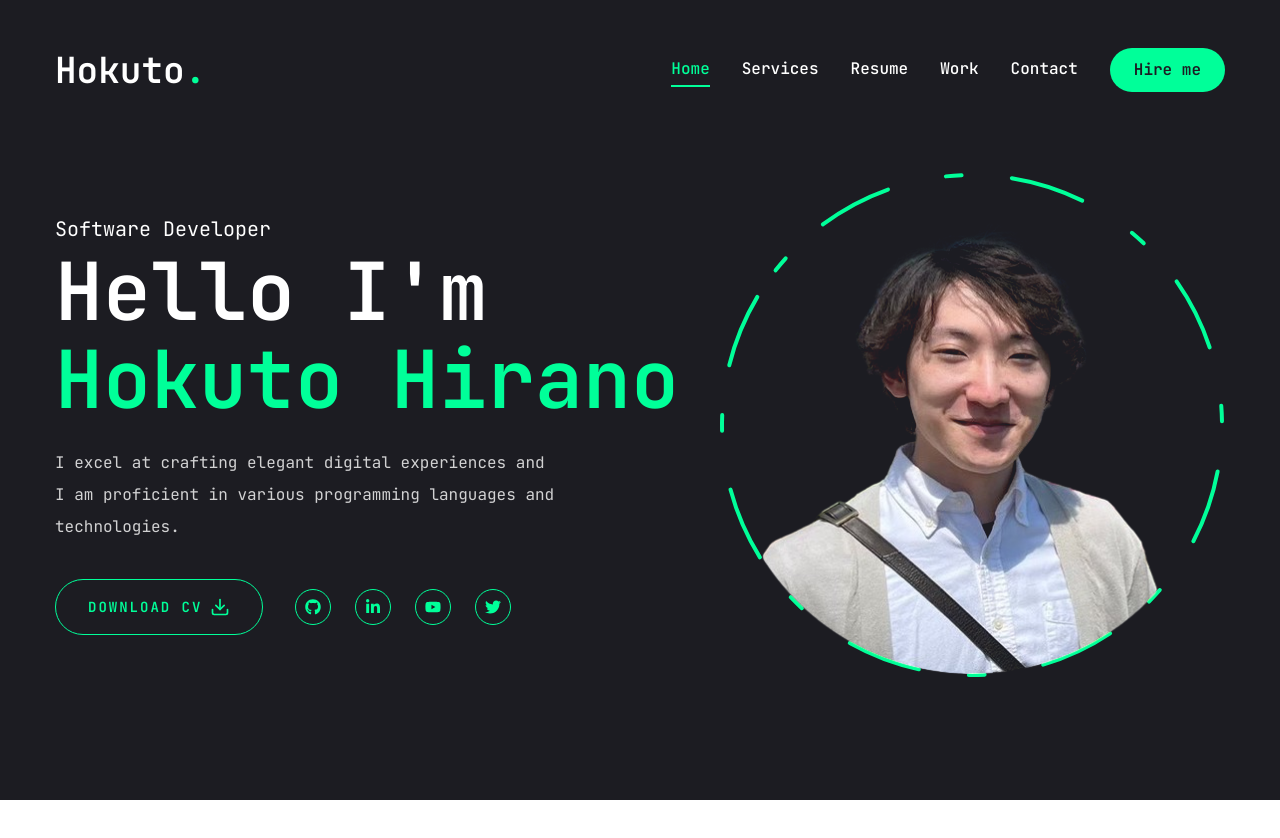
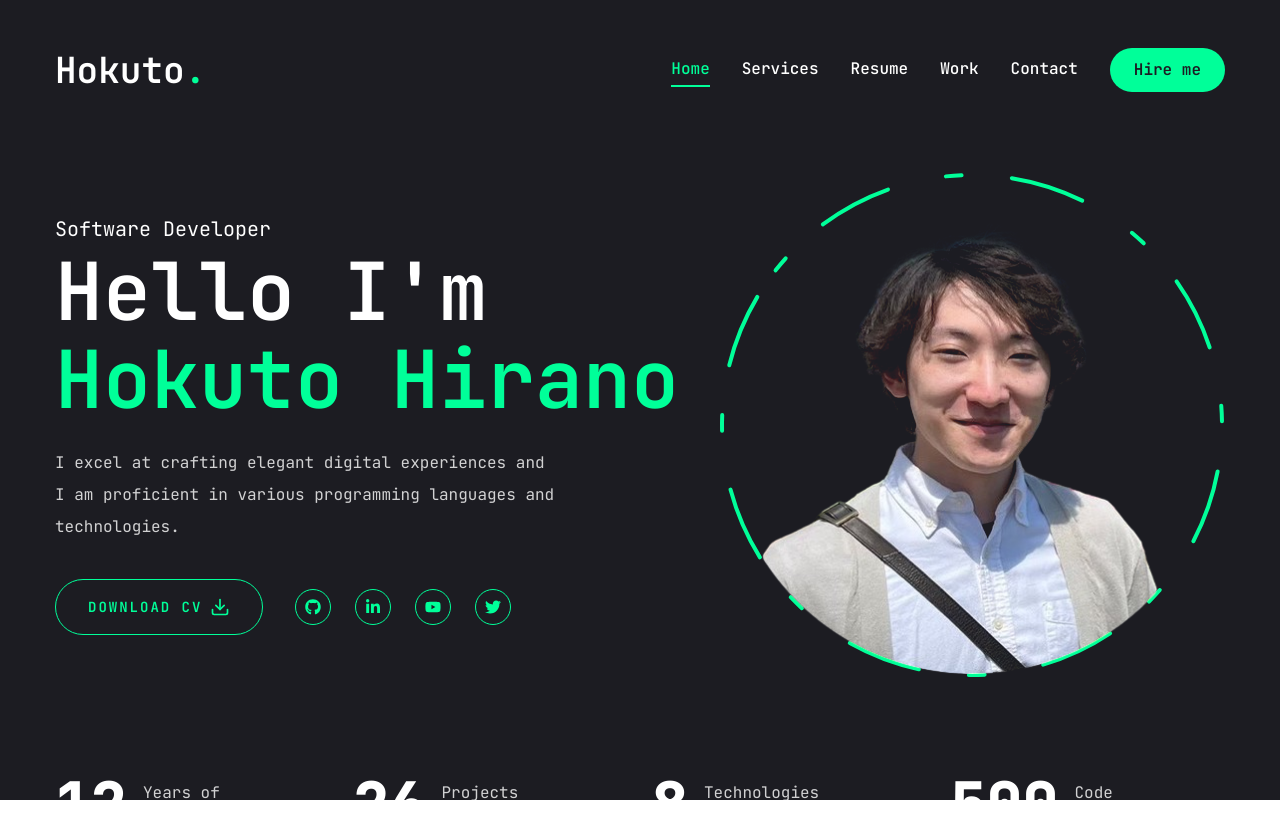
Before and after one commit to hkthirano/portfolio, a Next.js app: page / in a window 1280 px wide. Shown: the top 838 px of the page. Before the commit the page ends 800 px from the top, so only its background shows below. Built offline with nearby package versions, Linux system fonts and the light colour scheme.

Commit message:
feat: Add Stats component for displaying various statistics on the Home page

```diff
--- a/app/page.tsx
+++ b/app/page.tsx
@@ -4,6 +4,7 @@
 // components
 import Social from "@/components/Social";
 import Photo from "@/components/Photo";
+import Stats from "@/components/Stats";
 
 const Home = () => {
   return <section className="h-full">
@@ -41,6 +42,7 @@
         </div>
       </div>
     </div>
+    <Stats />
   </section>;
 };
 
--- /dev/null
+++ b/components/Stats.tsx
@@ -0,0 +1,53 @@
+"use client";
+
+import CountUp from "react-countup";
+
+const stats = [
+    {
+        num: 12,
+        text: "Years of experience"
+    },
+    {
+        num: 26,
+        text: "Projects experience"
+    },
+    {
+        num: 8,
+        text: "Technologies mastered"
+    },
+    {
+        num: 500,
+        text: "Code commits"
+    }
+]
+
+const Stats = () => {
+    return <section className="pt-4 pb-12 xl:pt-0 xl:pb-0">
+        <div className="container mx-auto">
+            <div className="flex flex-wrap gap-6 max-w-[80vw] mx-auto xl:max-w-none">
+                {stats.map((item, index) => {
+                    return (
+                        <div className="flex-1 flex gap-4 items-center justify-center xl:justify-start"
+                            key={index}
+                        >
+                            <CountUp
+                                end={item.num}
+                                duration={2}
+                                delay={2}
+                                className="text-4xl xl:text-6xl font-extrabold"
+                            />
+                            <p
+                                className={`${item.text.length < 15 ? "max-w-[100px]" : "max-w-[150px]"
+                                    } leading-snug text-white/80`}
+                            >
+                                {item.text}
+                            </p>
+                        </div>
+                    )
+                })}
+            </div>
+        </div>
+    </section>
+};
+
+export default Stats;
--- a/package.json
+++ b/package.json
@@ -20,6 +20,7 @@
     "lucide-react": "^0.428.0",
     "next": "14.2.5",
     "react": "^18",
+    "react-countup": "^6.5.3",
     "react-dom": "^18",
     "react-icons": "^5.3.0",
     "tailwind-merge": "^2.5.2",
```
Also changed, not shown: 1 other file (tests, documents, lock files or other folders).
